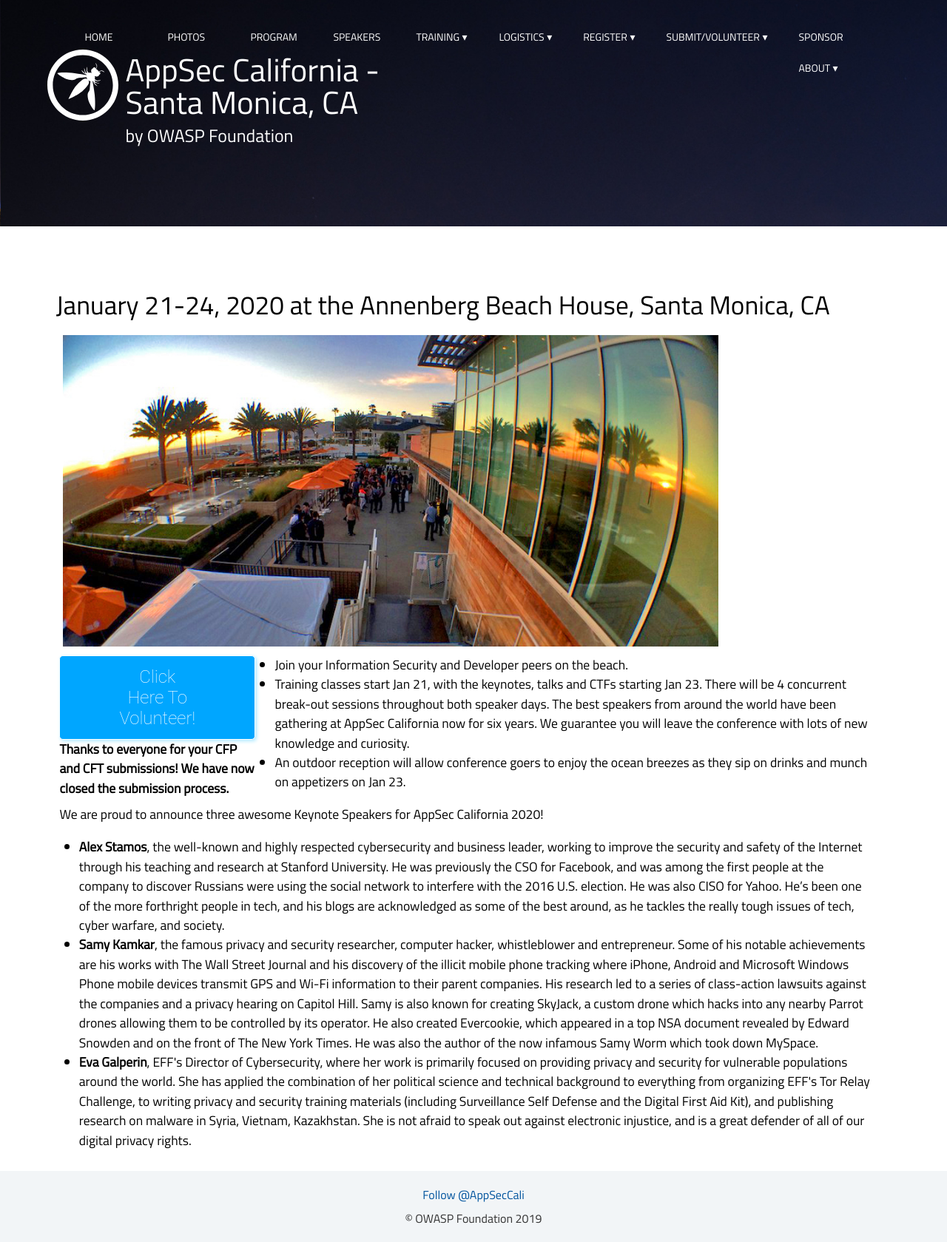
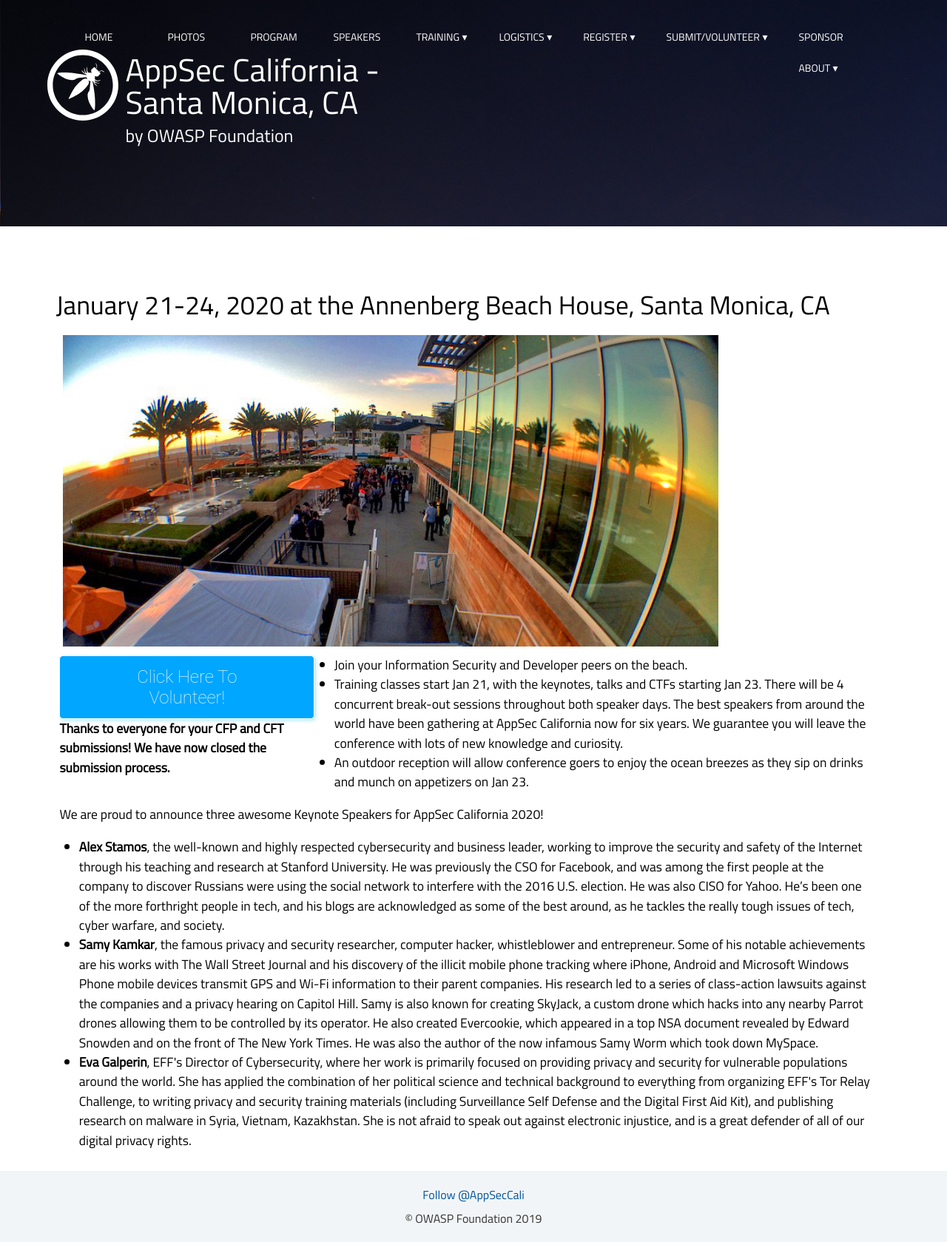
Before and after one commit to OWASP/2020-appseccalifornia, a Jekyll site: the page built from index.html, in a window 1280 px wide. Shown: the whole page at 74% size. Built offline with Jekyll 4.4.1, drawn with Linux system fonts in a browser that asks for light colours; some web fonts are replaced; comment, search, counter and statistics services are not loaded.

Commit message:
playing with layout

```diff
--- a/index.html
+++ b/index.html
@@ -14,8 +14,7 @@
 <div class="row"><h2>January 21-24, 2020 at the Annenberg Beach House, Santa Monica, CA</h2></div>
 <div class="row"><div class="column" width="100%"><img src="../assets/images/fisheye.jpg" width="80%" align="center" style="padding:5px;">
 <br>
-<div class="row"><div width="20%" align="left"><button name="cftButton" class="button" onclick="window.location.href='https://signup.com/go/QGXzxkB';">Click Here To Volunteer!</button>
-<div><strong>Thanks to everyone for your CFP and CFT submissions! We have now closed the submission process.</strong></div></div>
+<div class="row"><div width="20%" align="left"><button name="cftButton" class="button" onclick="window.location.href='https://signup.com/go/QGXzxkB';">Click Here To Volunteer!</button><strong>Thanks to everyone for your CFP and CFT submissions! We have now closed the submission process.</strong></div>
 <br>
 <div>
 <ul>
```
